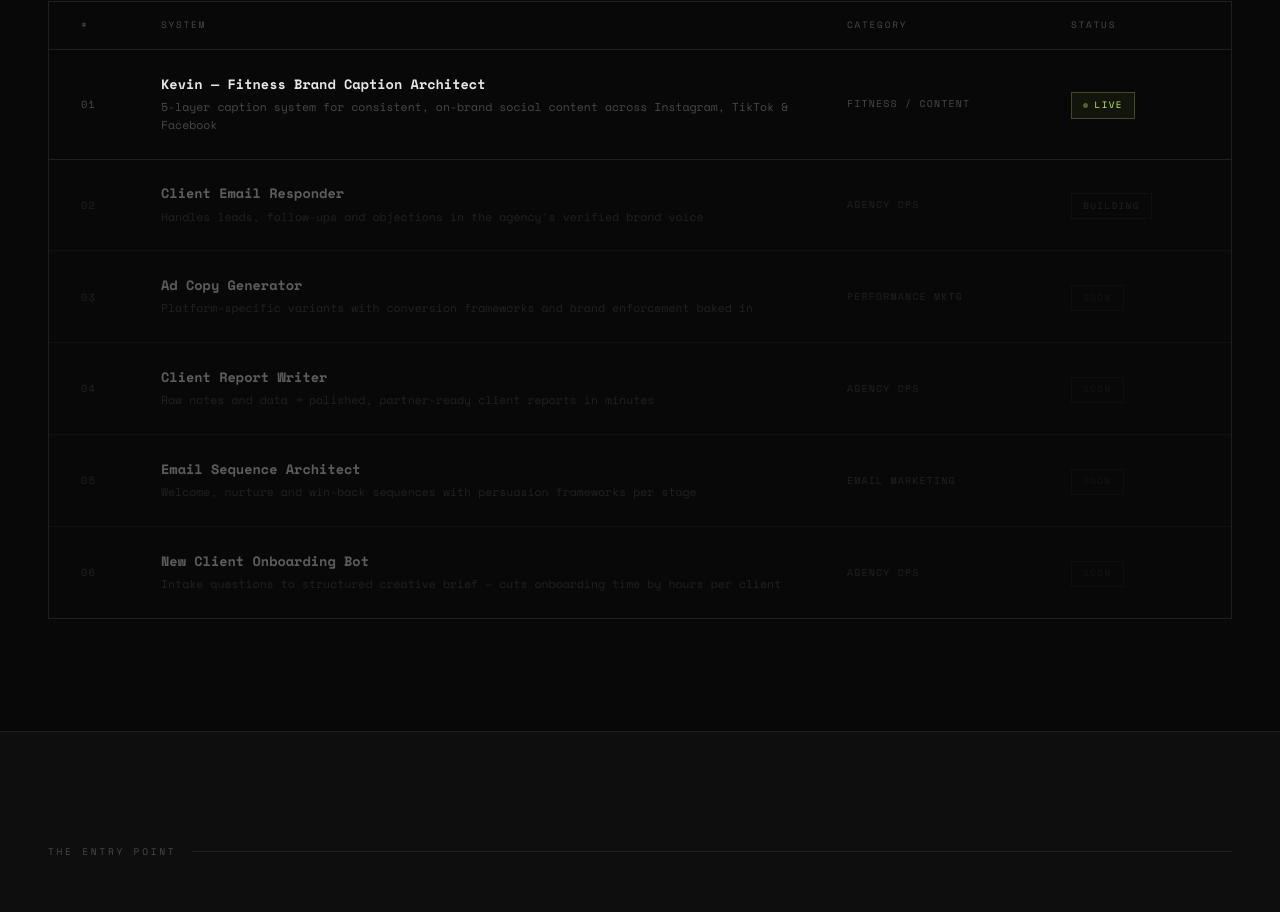
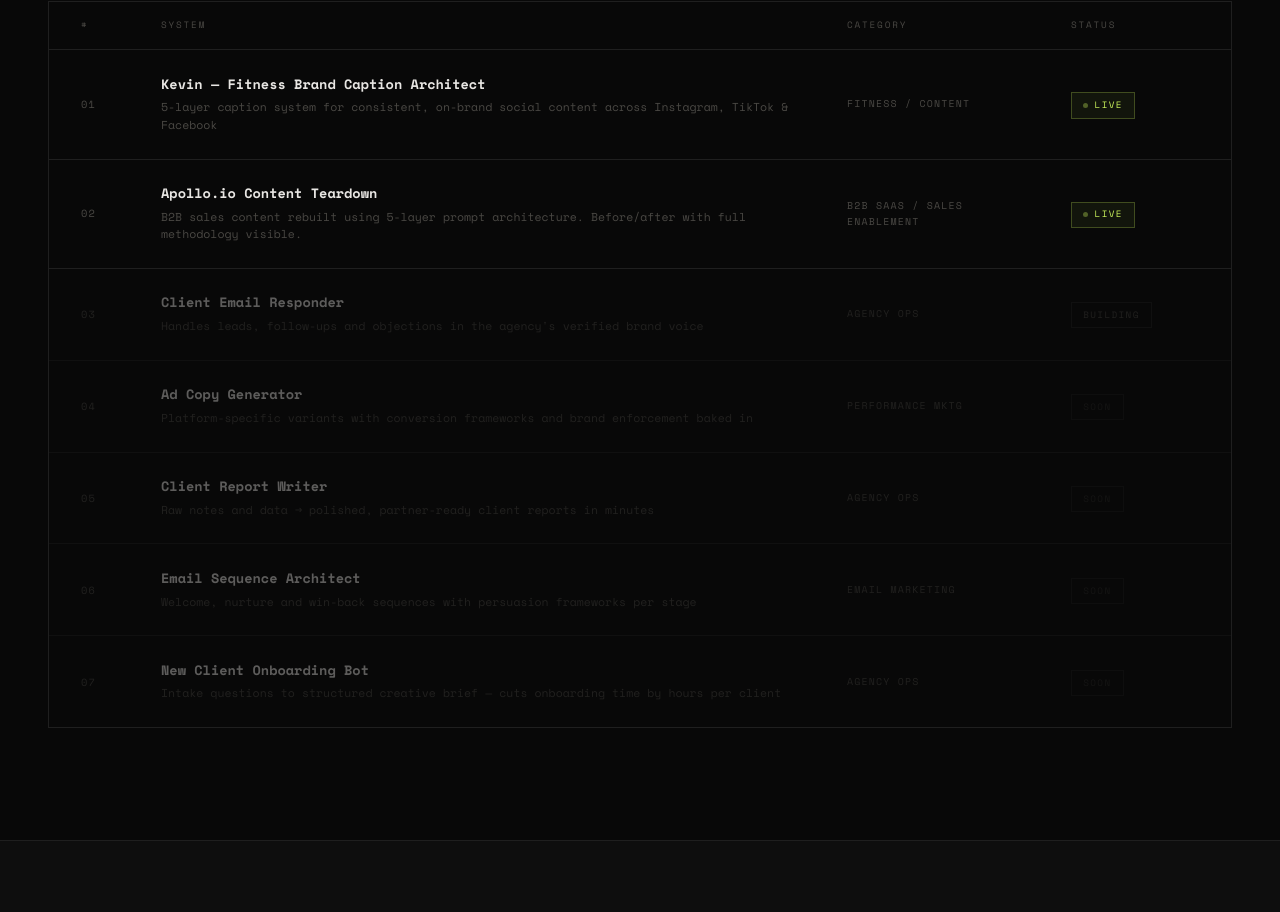
Before and after one commit to Elvis-atlas/prompt-architecture-portfolio, a plain HTML site: page index.html in a window 1280 px wide. Shown: the part 2935-3847 px from the top of the page. Drawn offline with nearby package versions, Linux system fonts and the light colour scheme.

Commit message:
Update index.html

```diff
--- a/index.html
+++ b/index.html
@@ -331,32 +331,44 @@ footer{border-top:1px solid var(--rule);padding:2.5rem 3rem;display:flex;justify
       <div class="sys-cat">Fitness / Content</div>
       <div><span class="sys-badge badge-live">Live</span></div>
     </a>
+    <a href="#" class="sys-row live">
+  <div class="sys-num">02</div>
+  <div><div class="sys-name">Apollo.io
+  Content Teardown</div><div class="sys-desc">
+  B2B sales content rebuilt using 5-layer
+  prompt architecture. Before/after with
+  full methodology visible.</div></div>
+  <div class="sys-cat">B2B SaaS / Sales
+  Enablement</div>
+  <div><span class="sys-badge badge-live">
+  Live</span></div>
+</a>
     <div class="sys-row dim">
-      <div class="sys-num">02</div>
+      <div class="sys-num">03</div>
       <div><div class="sys-name">Client Email Responder</div><div class="sys-desc">Handles leads, follow-ups and objections in the agency's verified brand voice</div></div>
       <div class="sys-cat">Agency Ops</div>
       <div><span class="sys-badge badge-build">Building</span></div>
     </div>
     <div class="sys-row dim">
-      <div class="sys-num">03</div>
+      <div class="sys-num">04</div>
       <div><div class="sys-name">Ad Copy Generator</div><div class="sys-desc">Platform-specific variants with conversion frameworks and brand enforcement baked in</div></div>
       <div class="sys-cat">Performance Mktg</div>
       <div><span class="sys-badge badge-soon">Soon</span></div>
     </div>
     <div class="sys-row dim">
-      <div class="sys-num">04</div>
+      <div class="sys-num">05</div>
       <div><div class="sys-name">Client Report Writer</div><div class="sys-desc">Raw notes and data → polished, partner-ready client reports in minutes</div></div>
       <div class="sys-cat">Agency Ops</div>
       <div><span class="sys-badge badge-soon">Soon</span></div>
     </div>
     <div class="sys-row dim">
-      <div class="sys-num">05</div>
+      <div class="sys-num">06</div>
       <div><div class="sys-name">Email Sequence Architect</div><div class="sys-desc">Welcome, nurture and win-back sequences with persuasion frameworks per stage</div></div>
       <div class="sys-cat">Email Marketing</div>
       <div><span class="sys-badge badge-soon">Soon</span></div>
     </div>
     <div class="sys-row dim">
-      <div class="sys-num">06</div>
+      <div class="sys-num">07</div>
       <div><div class="sys-name">New Client Onboarding Bot</div><div class="sys-desc">Intake questions to structured creative brief — cuts onboarding time by hours per client</div></div>
       <div class="sys-cat">Agency Ops</div>
       <div><span class="sys-badge badge-soon">Soon</span></div>
```
